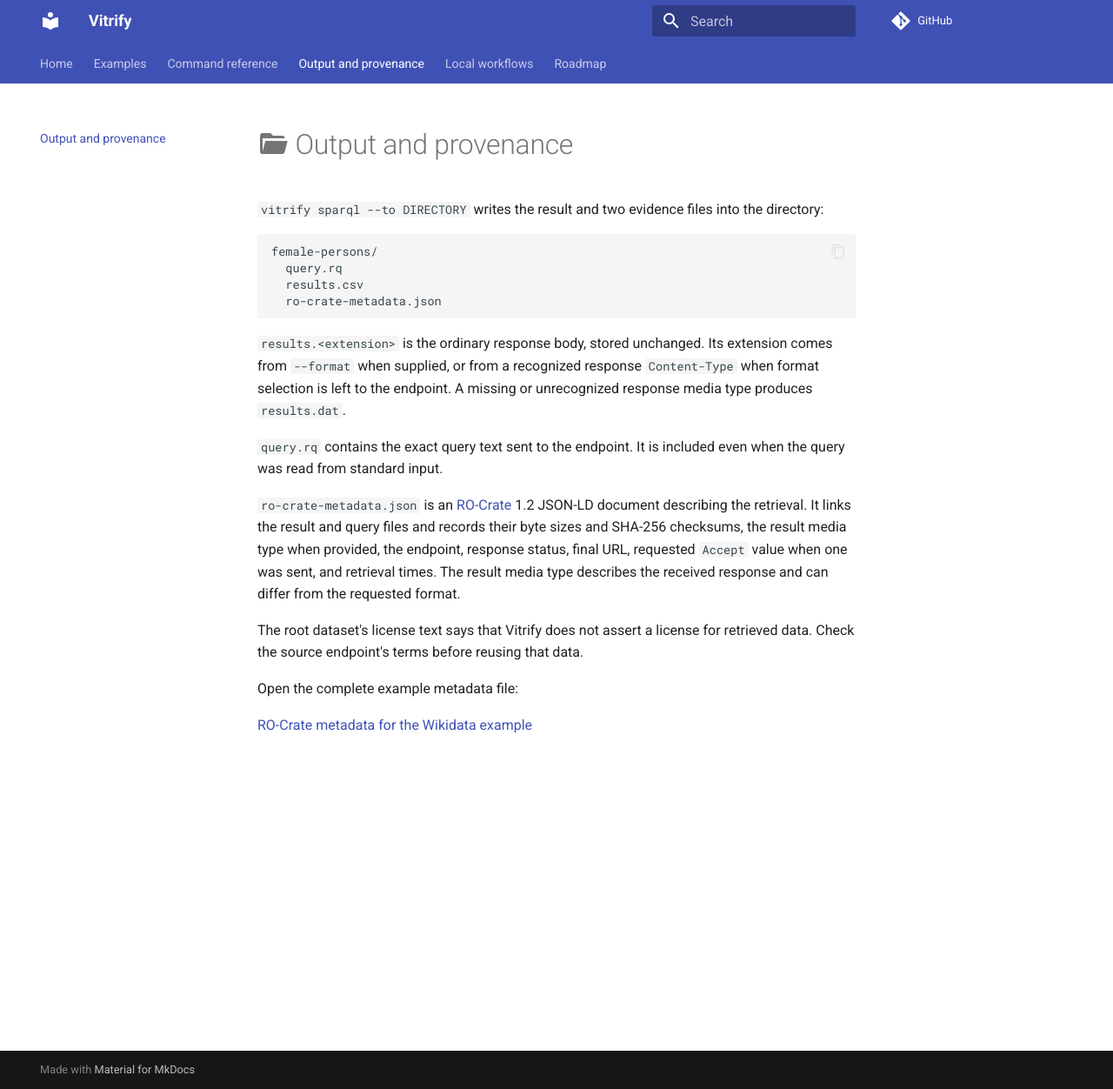
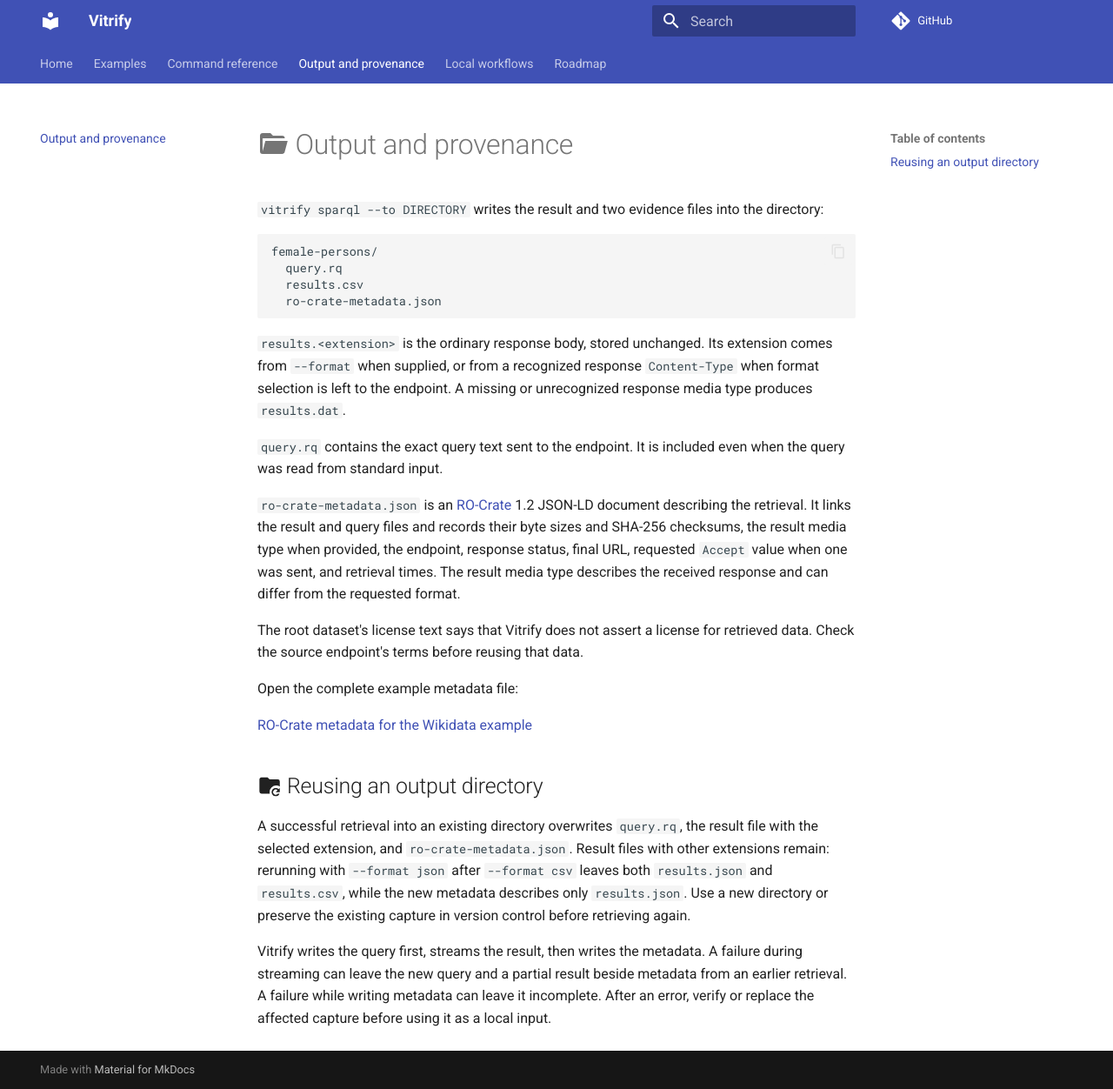
Before and after one commit to iolanta-tech/vitrify, an MkDocs documentation site: the page built from docs/output.md, in a window 1280 px wide and 1252 px high. Shown: the whole window at 87% size. Built offline with MkDocs 1.6.1 and Material for MkDocs 9.7.7, drawn with Linux system fonts in a browser that asks for light colours; comment, search, counter and statistics services are not loaded.

Commit message:
Document output directory reuse behavior

```diff
--- a/docs/output.md
+++ b/docs/output.md
@@ -32,3 +32,18 @@ for retrieved data. Check the source endpoint's terms before reusing that data.
 Open the complete example metadata file:
 
 [RO-Crate metadata for the Wikidata example](examples/female-persons/ro-crate-metadata.json)
+
+## :material-folder-refresh: Reusing an output directory
+
+A successful retrieval into an existing directory overwrites `query.rq`, the
+result file with the selected extension, and `ro-crate-metadata.json`. Result
+files with other extensions remain: rerunning with `--format json` after
+`--format csv` leaves both `results.json` and `results.csv`, while the new
+metadata describes only `results.json`. Use a new directory or preserve the
+existing capture in version control before retrieving again.
+
+Vitrify writes the query first, streams the result, then writes the metadata.
+A failure during streaming can leave the new query and a partial result beside
+metadata from an earlier retrieval. A failure while writing metadata can leave
+it incomplete. After an error, verify or replace the affected capture before
+using it as a local input.
```
